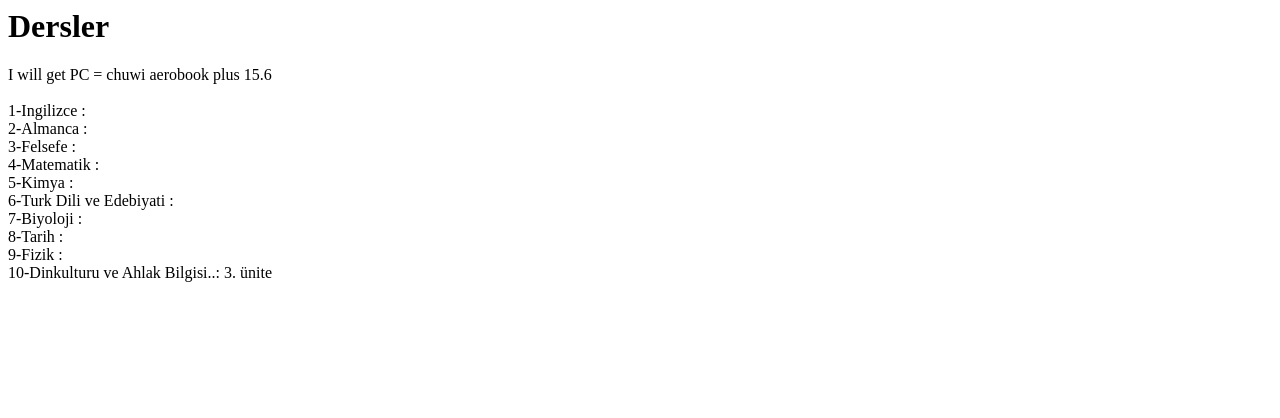
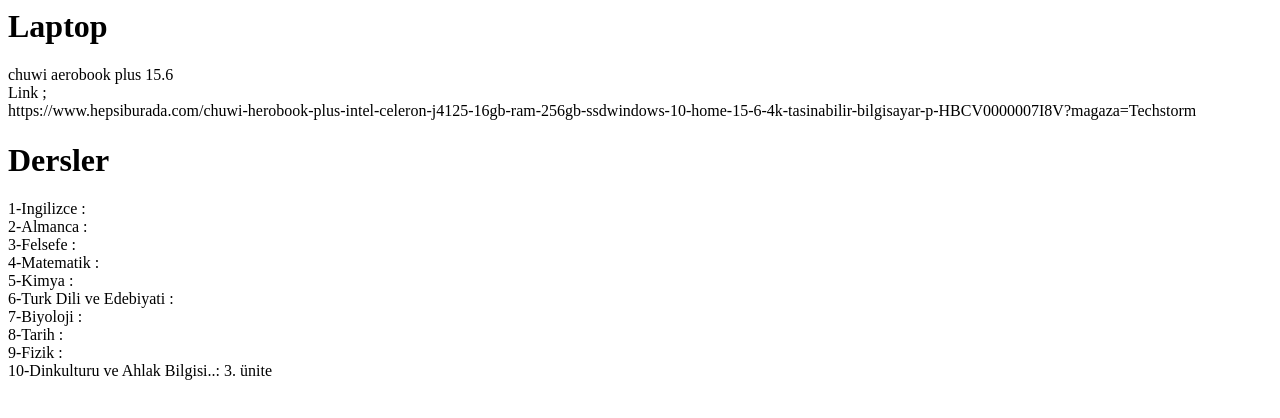
Before and after one commit to MevlutBasaran/OS, a plain HTML site: page index.html in a window 1280 px wide. Drawn offline with Linux system fonts and the light colour scheme.

Commit message:
Update index.html

```diff
--- a/index.html
+++ b/index.html
@@ -6,10 +6,17 @@
 	</head>
 	<body>
 		<h1>
+			Laptop
+		</h1>
+		<p>
+			chuwi aerobook plus 15.6 <br/>
+			Link ;<br/>
+			https://www.hepsiburada.com/chuwi-herobook-plus-intel-celeron-j4125-16gb-ram-256gb-ssdwindows-10-home-15-6-4k-tasinabilir-bilgisayar-p-HBCV0000007I8V?magaza=Techstorm<br/>
+		</p>
+		<h1>
 			Dersler
 		</h1>
-		<p>	I will get PC = chuwi aerobook plus 15.6 <br/>
-			<br/>
+		<p>
 			1-Ingilizce : <br/>
 			2-Almanca   : <br/>
 			3-Felsefe   : <br/>
```
